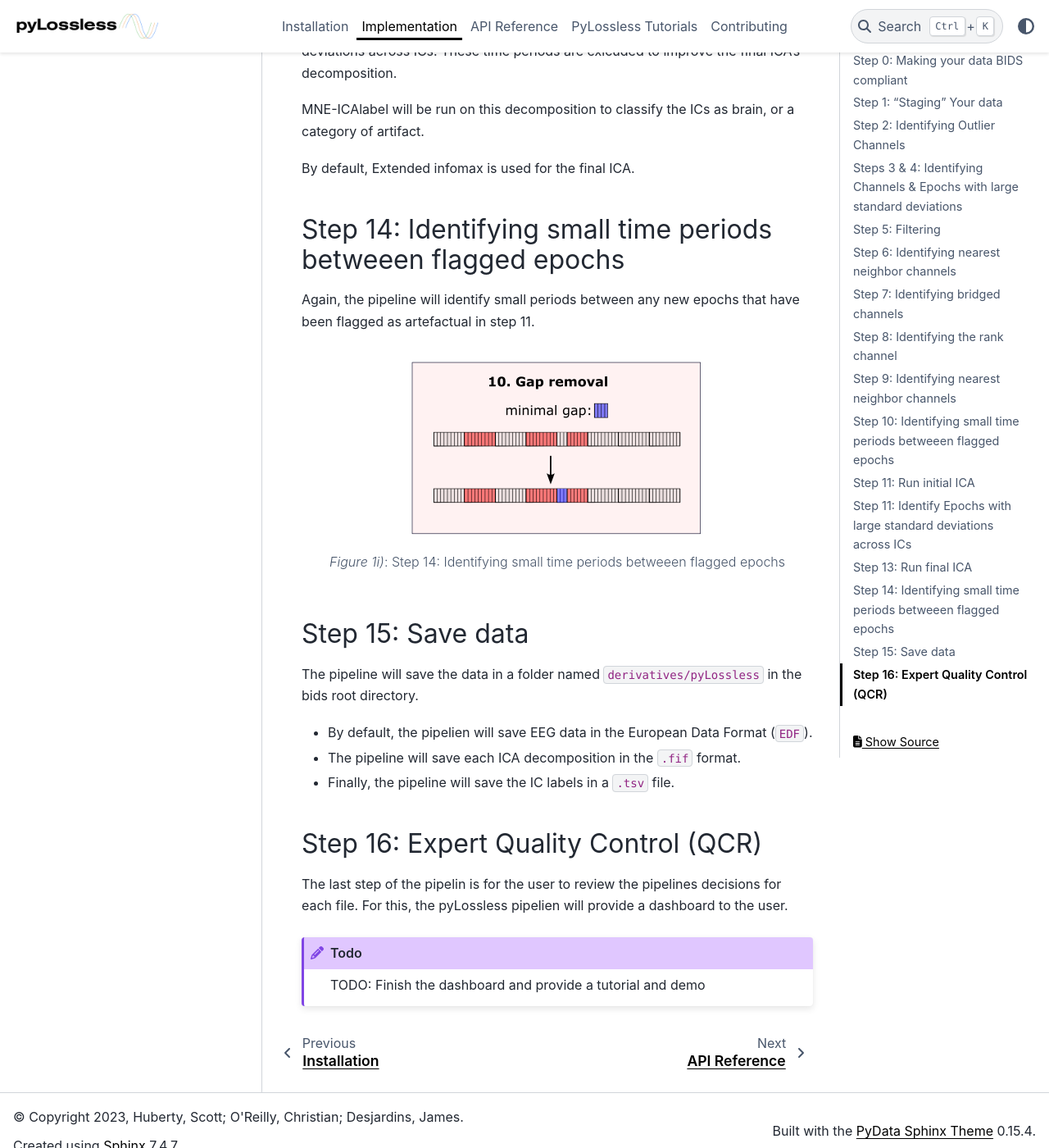
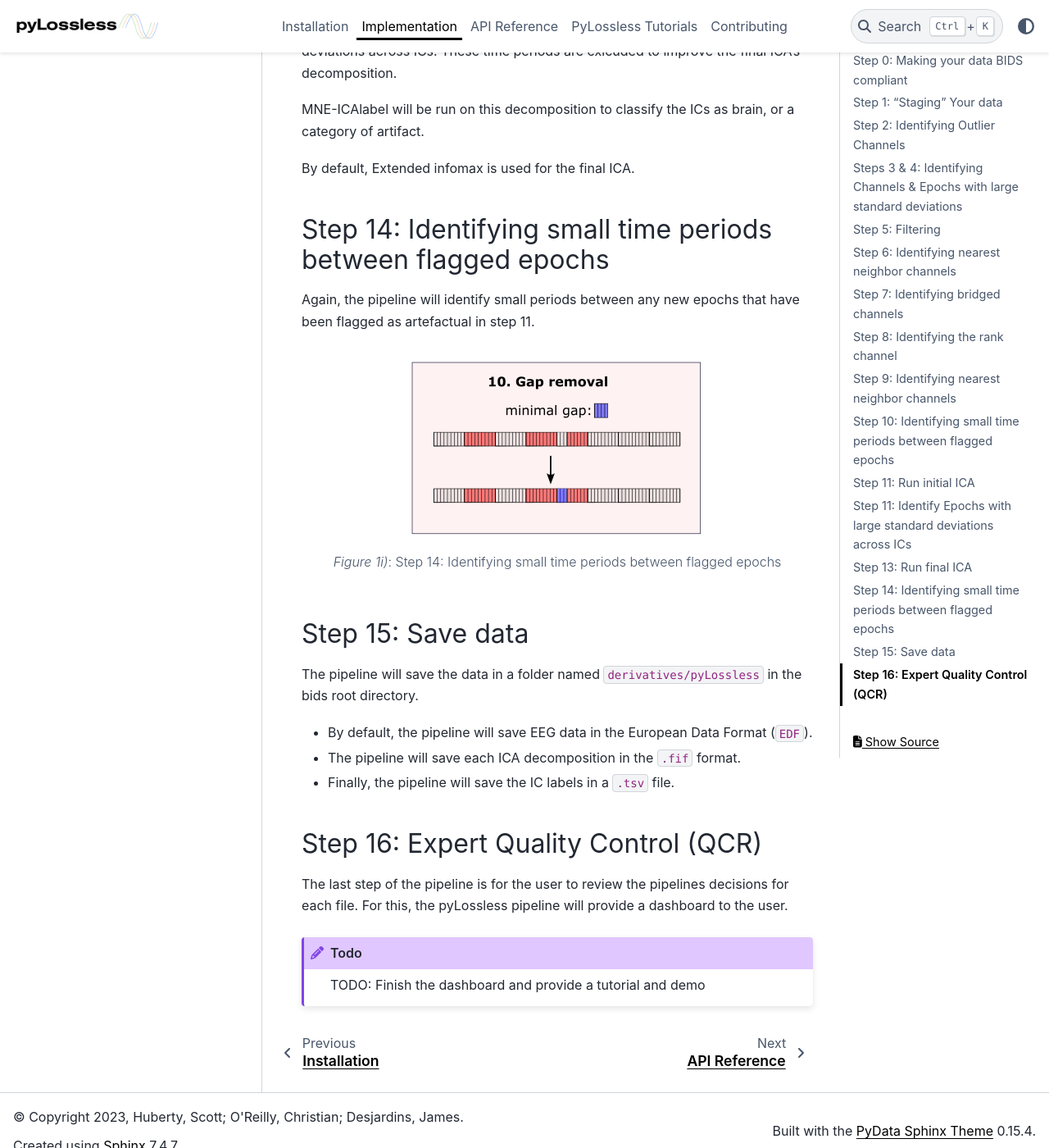
Before and after one commit to Andesha/pylossless, a Sphinx documentation site: the page built from docs/source/implementation.rst, in a window 1280 px wide and 1400 px high, scrolled down 7402 px. Shown: the whole window at 82% size. Built offline with Sphinx 7.4.7 and the PyData theme 0.15.4, drawn with Linux system fonts in a browser that asks for light colours; some of the changed text lies outside the part shown.

```diff
--- a/assets/ll_default_config.yaml
+++ b/assets/ll_default_config.yaml
@@ -14,12 +14,14 @@ project:
   readme: '# Q1K ACAR Dataset'
 
   # Montage use to make file BIDS compliant.
-  # Can be path to digitized montage OR a string of one of mne's built in standard montages as specified by mne.channels.get_builtin_montages().
+  # Can be path to digitized montage OR a string of one of mne's built in
+  # standard montages as specified by mne.channels.get_builtin_montages().
   # Can be left empty if the input dataset is already in BIDS format.
   bids_montage: GSN-HydroCel-129
 
   # montage used while running the lossless pipeline.
-  # if empty, the pipeline will use the electrodes.tsv sidecar file, if created during the BIDS conversion.
+  # if empty, the pipeline will use the electrodes.tsv sidecar file, if created
+  # during the BIDS conversion.
   # If specified, needs to be a string of one of mne's built in standard montages.
   analysis_montage: ''
 
--- a/docs/source/conf.py
+++ b/docs/source/conf.py
@@ -1,3 +1,6 @@
+import os
+import sys
+
 # Configuration file for the Sphinx documentation builder.
 #
 # For the full list of built-in configuration values, see the documentation:
@@ -14,8 +17,6 @@ release = '0.1'
 
 # Point Sphinx.ext.autodoc to the our python modules (two parent directories
 # from this dir)
-import os
-import sys
 sys.path.insert(0, os.path.abspath('../..'))
 
 # -- General configuration ---------------------------------------------------
@@ -43,7 +44,7 @@ todo_include_todos = True
 # directory for the converted rST files
 sphinx_gallery_conf = {
      'examples_dirs': '../examples',   # path to your example scripts
-     'gallery_dirs': './generated/auto_tutorials',  # path to where to save gallery generated output
+     'gallery_dirs': './generated/auto_tutorials',  # path to save tutorials
 }
 
 templates_path = ['_templates']
@@ -52,7 +53,7 @@ exclude_patterns = []
 # -- Options for HTML output -------------------------------------------------
 # https://www.sphinx-doc.org/en/master/usage/configuration.html#options-for-html-output
 
-html_theme = 'pydata_sphinx_theme' #'alabaster'
+html_theme = 'pydata_sphinx_theme'
 html_static_path = ['_static']
 html_theme_options = {
    "logo": {
--- a/docs/source/contributing.rst
+++ b/docs/source/contributing.rst
@@ -13,7 +13,7 @@ design template for our page. We also use the `Napolean
 <https://sphinxcontrib-napoleon.readthedocs.io/en/latest/index.html>`__
 and
 `autodoc <https://www.sphinx-doc.org/en/master/usage/extensions/autodoc.html>`__
-sphinx extentions to build API documentation directly from the pyLossless
+sphinx extensions to build API documentation directly from the pyLossless
 docstrings. Finally, we use the `sphinx-gallery
 <https://sphinx-gallery.github.io/stable/index.html>`__ extension to build
 documentation tutorials directly from python files.
@@ -104,7 +104,7 @@ tool. make sure you are in the ``pylossless/docs`` directory.
 
 ``make clean`` clears out any generated documentation in ``docs/build``, and
 it is generally good practice to clear this between runs of ``make html`` If
-you are working on documentation, to avoid erros when building the docs.
+you are working on documentation, to avoid errors when building the docs.
 
 ``make html`` will build the documentation.
 
--- a/docs/source/implementation.rst
+++ b/docs/source/implementation.rst
@@ -115,12 +115,12 @@ Step 9: Identifying nearest neighbor channels
 .. todo::
     TODO: explain this step
 
-Step 10: Identifying small time periods betweeen flagged epochs
+Step 10: Identifying small time periods between flagged epochs
 ---------------------------------------------------------------
 
 .. figure:: _images/pipeline_step_10.png
 
-    *Figure 1i)*: Step 10: Identifying small time periods betweeen flagged epochs
+    *Figure 1i)*: Step 10: Identifying small time periods between flagged epochs
 
 .. todo::
     TODO: explain this step
@@ -155,7 +155,7 @@ or a category of artifact.
 
 By default, Extended infomax is used for the final ICA.
 
-Step 14: Identifying small time periods betweeen flagged epochs
+Step 14: Identifying small time periods between flagged epochs
 ---------------------------------------------------------------
 
 Again, the pipeline will identify small periods between any new epochs that
@@ -163,22 +163,22 @@ have been flagged as artefactual in step 11.
 
 .. figure:: _images/pipeline_step_10.png
 
-    *Figure 1i)*: Step 14: Identifying small time periods betweeen flagged epochs
+    *Figure 1i)*: Step 14: Identifying small time periods between flagged epochs
 
 Step 15: Save data
 ------------------
 The pipeline will save the data in a folder named ``derivatives/pyLossless``
 in the bids root directory.
 
-- By default, the pipelien will save EEG data in the European Data Format (``EDF``).
+- By default, the pipeline will save EEG data in the European Data Format (``EDF``).
 - The pipeline will save each ICA decomposition in  the ``.fif`` format.
 - Finally, the pipeline will save the IC labels in a ``.tsv`` file.
 
 Step 16: Expert Quality Control (QCR)
 -------------------------------------
 
-The last step of the pipelin is for the user to review the pipelines decisions
-for each file. For this, the pyLossless pipelien will provide a dashboard to
+The last step of the pipeline is for the user to review the pipelines decisions
+for each file. For this, the pyLossless pipeline will provide a dashboard to
 the user.
 
 .. todo::
```
Also changed, not shown: other parts of docs/source/implementation.rst (+2 -2 lines), docs/examples/usage.py (+4 -3 lines), 4 other files.
